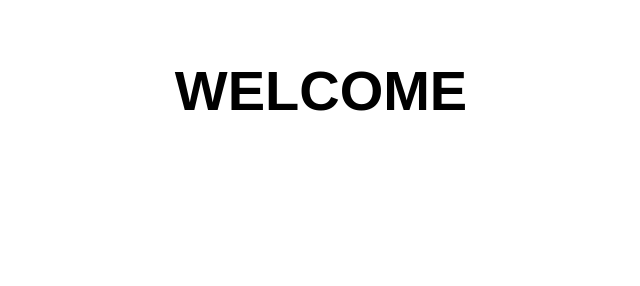
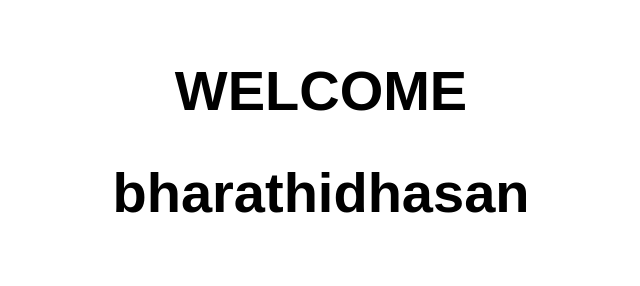
Before and after one commit to HumairaSiddiqa7/HUMAIRA7, a website: page src/index.html in a window 1280 px wide. Shown: the whole page, without its empty margins (319-959 px from the left). Drawn offline with Linux system fonts and the light colour scheme.

Commit message:
Update index.html

```diff
--- a/src/index.html
+++ b/src/index.html
@@ -11,6 +11,7 @@
 <body>
   <main>
     <h1>WELCOME</h1>
+    <h1>bharathidhasan</h1>
   </main>
 </body>
 
```
